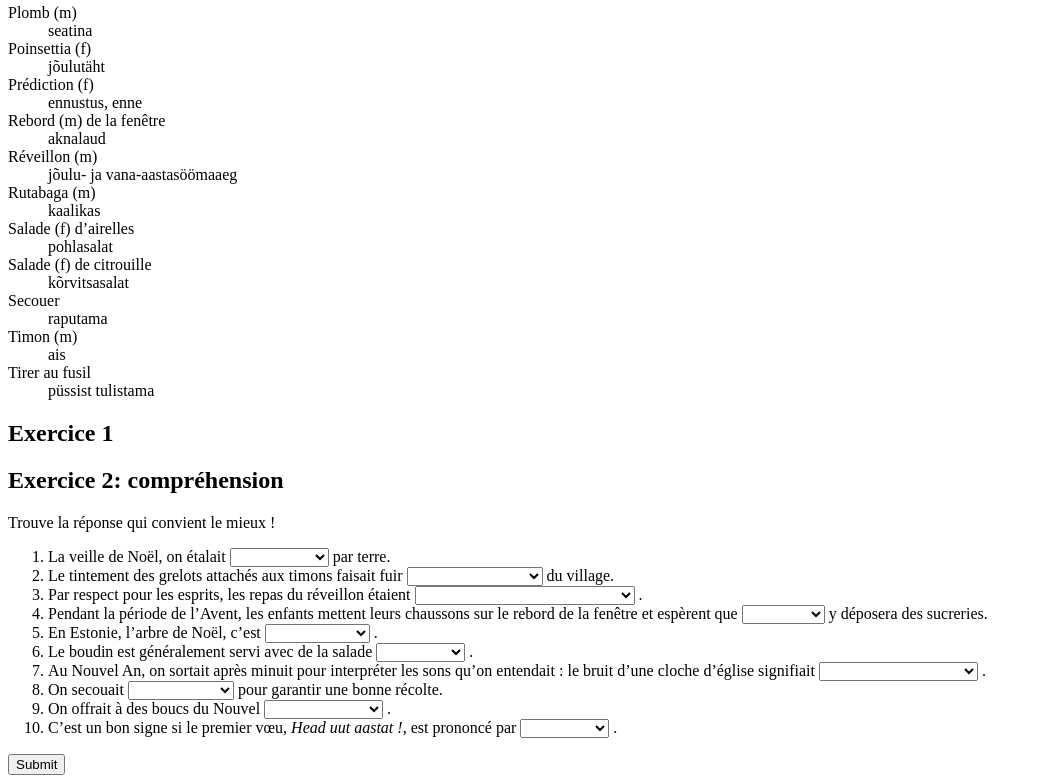
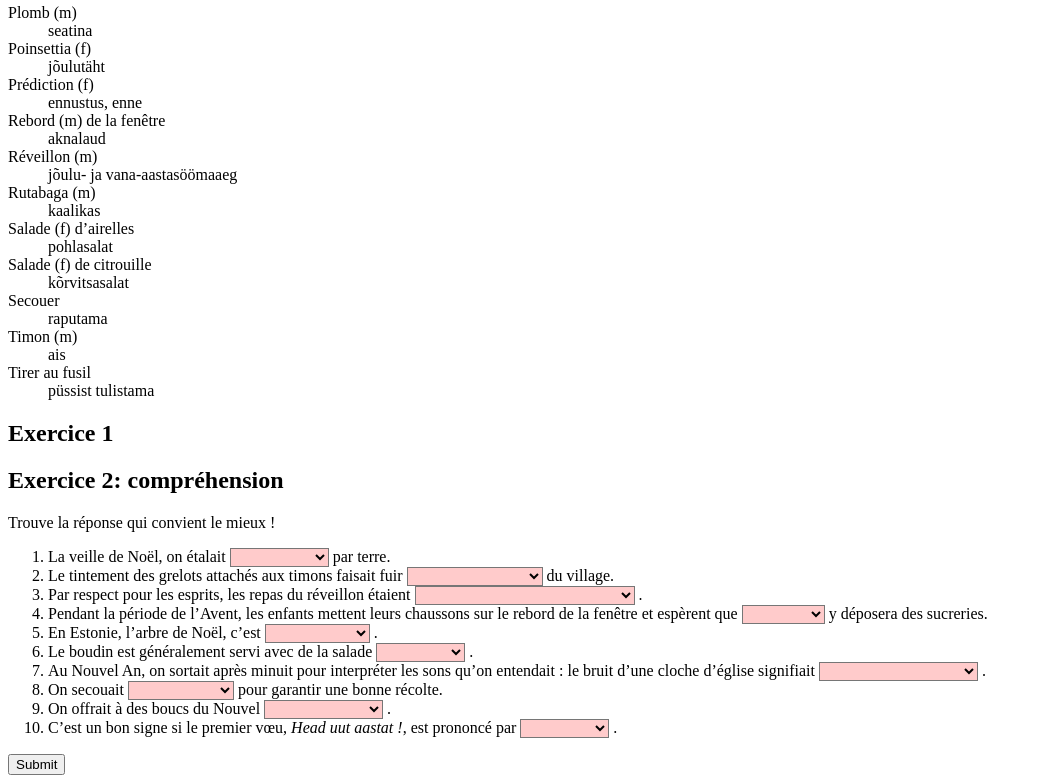
Before and after one commit to kadriroosmaa/eesti-pyhade-veebileht, a plain HTML site: page joulud-ja-uusaasta.html in a window 1280 px wide. Both pictures are taken after a click on the button "Submit". Shown: the part 3104-3887 px from the top of the page, without its empty margins (0-1039 px from the left). Drawn offline with Linux system fonts and the light colour scheme.

Commit message:
Sidusin valikvastused JavaScriptiga.

```diff
--- /dev/null
+++ b/javascript/joulud-ja-uusaasta.js
@@ -0,0 +1,77 @@
+const form = document.getElementById("joulud_uusaasta");
+const submitButton = document.getElementById("submit");
+
+submitButton.addEventListener("click", () => {
+        const formData = new FormData(form);
+        const valik1 = formData.get("1");
+        const valik2 = formData.get("2");
+        const valik3 = formData.get("3");
+        const valik4 = formData.get("4");
+        const valik5 = formData.get("5");
+        const valik6 = formData.get("6");
+        const valik7 = formData.get("7");
+        const valik8 = formData.get("8");
+        const valik9 = formData.get("9");
+        const valik10 = formData.get("10");
+
+        if (valik1 === "teine") {
+                document.getElementById("1").style.backgroundColor = "#d4fece";
+            }
+        else {
+                document.getElementById("1").style.backgroundColor = "#ffcbcb";
+        }
+        if (valik2 === "esimene") {
+                document.getElementById("2").style.backgroundColor = "#d4fece";
+            }
+        else {
+                document.getElementById("2").style.backgroundColor = "#ffcbcb";
+        }
+        if (valik3 === "kolmas") {
+                document.getElementById("3").style.backgroundColor = "#d4fece";
+            }
+        else {
+                document.getElementById("3").style.backgroundColor = "#ffcbcb";
+        }
+        if (valik4 === "teine") {
+                document.getElementById("4").style.backgroundColor = "#d4fece";
+            }
+        else {
+                document.getElementById("4").style.backgroundColor = "#ffcbcb";
+        }
+        if (valik5 === "esimene") {
+                document.getElementById("5").style.backgroundColor = "#d4fece";
+            }
+        else {
+                document.getElementById("5").style.backgroundColor = "#ffcbcb";
+        }
+        if (valik6 === "kolmas") {
+                document.getElementById("6").style.backgroundColor = "#d4fece";
+            }
+        else {
+                document.getElementById("6").style.backgroundColor = "#ffcbcb";
+        }
+        if (valik7 === "teine") {
+                document.getElementById("7").style.backgroundColor = "#d4fece";
+            }
+        else {
+                document.getElementById("7").style.backgroundColor = "#ffcbcb";
+        }
+        if (valik8 === "kolmas") {
+                document.getElementById("8").style.backgroundColor = "#d4fece";
+            }
+        else {
+                document.getElementById("8").style.backgroundColor = "#ffcbcb";
+        }
+        if (valik9 === "esimene") {
+                document.getElementById("9").style.backgroundColor = "#d4fece";
+            }
+        else {
+                document.getElementById("9").style.backgroundColor = "#ffcbcb";
+        }
+        if (valik10 === "kolmas") {
+                document.getElementById("10").style.backgroundColor = "#d4fece";
+            }
+        else {
+                document.getElementById("10").style.backgroundColor = "#ffcbcb";
+        }
+        });
--- a/joulud-ja-uusaasta.html
+++ b/joulud-ja-uusaasta.html
@@ -3,6 +3,7 @@
     <head>
         <meta charset="UTF-8">
         <meta name="viewport" content="width=device-width, initial-scale=1.0">
+        <script src="javascript/joulud-ja-uusaasta.js" defer></script>
         <title>Noël et le Nouvel An</title>
     </head>
 
@@ -202,7 +203,7 @@
         <section class="valikvastus">
             <h2>Exercice 2: compréhension</h2>
             <p>Trouve la réponse qui convient le mieux !</p>
-            <form id="joulud_aastavahetus">
+            <form id="joulud_uusaasta">
             <ol>
             <li>La veille de Noël, on étalait
                 <select id="1" name="1">
```
